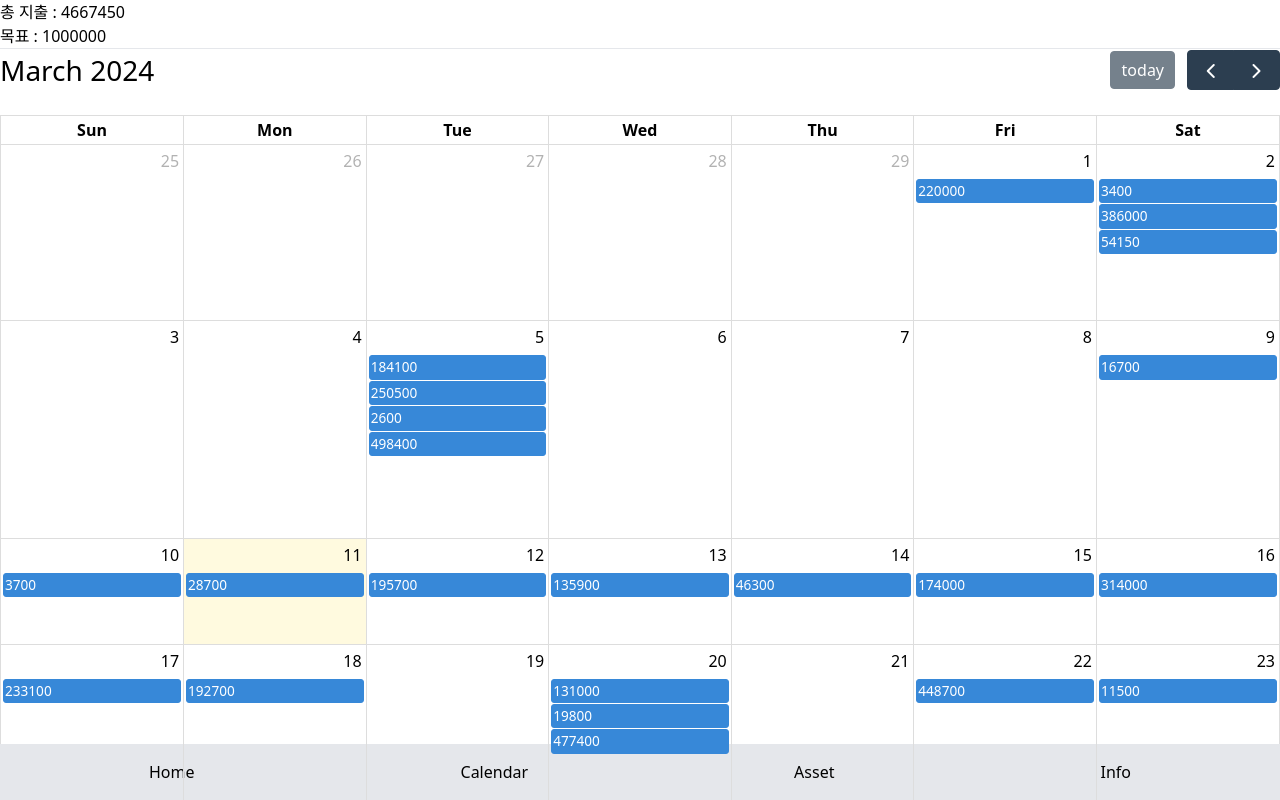
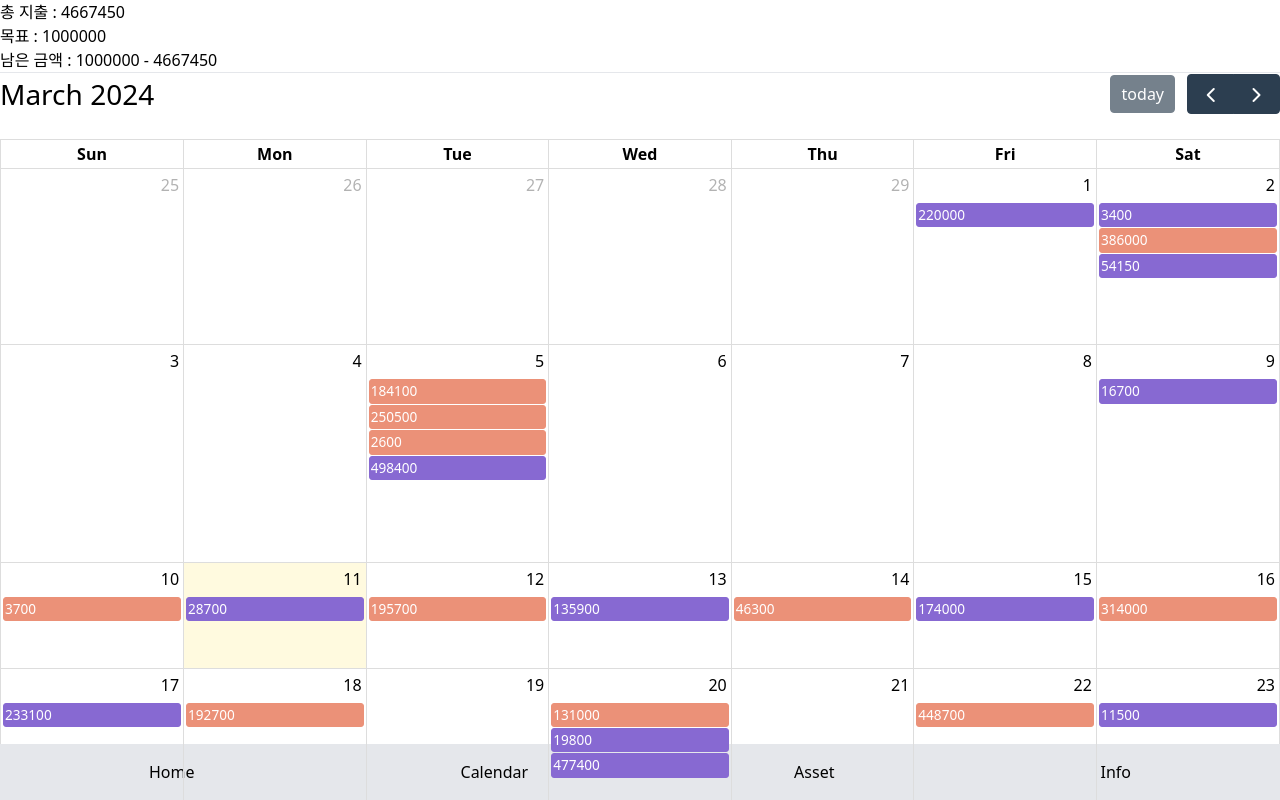
Before and after one commit to taewonnn/Wooma, a React (Create React App) app: page /calendar in a window 1280 px wide. Shown: the top 800 px of the page. Built offline with nearby package versions, Linux system fonts and the light colour scheme.

Commit message:
feat: id -> color 매핑 함수

```diff
--- a/src/pages/Calendar.tsx
+++ b/src/pages/Calendar.tsx
@@ -8,6 +8,7 @@ import { IDateSelectArg, ITransactions, TotalAmounts } from '../types/calendar';
 import Create from '../components/calendar/Create';
 import { useState } from 'react';
 import { Outlet } from 'react-router-dom';
+import { idToColor } from '../utils/colorUtils';
 
 /**
   • 전체 데이터셋: financialTransactions
@@ -24,7 +25,7 @@ function Calendar() {
   const [selectedDate, setSelectedDate] = useState('');
 
   /** Create - modal 상태 */
-  const [modalClose, setModalClose] = useState(false);
+  // const [modalClose, setModalClose] = useState(false);
 
   /** 일자 확인 함수 */
   const handleDateClick = (date: IDateSelectArg) => {
@@ -33,7 +34,7 @@ function Calendar() {
     // 날짜 클릭 상태 변경하여 create 모달 띄우기
     setDateClicked(true);
     setSelectedDate(clickedDate);
-    setModalClose(false);
+    // setModalClose(false);
   };
 
   /** transactions Data(수입/지출 내역) 가져오기 */
@@ -48,7 +49,7 @@ function Calendar() {
     // 테스트용 Json 정적데이터 ->  새로고침 시 새로운 요청X
     refetchOnWindowFocus: false,
   });
-  console.log('지출내역: ', transactions);
+  // console.log('지출내역: ', transactions);
 
   /** 상태 별 화면 */
   if (status === 'loading') {
@@ -67,18 +68,12 @@ function Calendar() {
         date: data.date,
         memberId: data.memberId,
         amount: data.amount,
-        // backgroundColor: data.transactionType === 'expense' ? 'red' : 'blue',
-        // borderColor: data.transactionType === 'expense' ? 'red' : 'blue',
+        backgroundColor: idToColor(data.memberId),
+        borderColor: idToColor(data.memberId),
       }));
   console.log('지출내역 parsing: ', events);
 
   /** 총 지출 데이터  */
-  // const { totalExpenses } = events.reduce(
-  //   (acc: TotalAmounts, transaction: ITransactions) => {
-  //     return (acc.totalExpenses += amount);
-  //   },
-  //   { totalIncome: 0, totalExpenses: 0 }
-  // );
   const totalExpenses = events.reduce((acc: number, data: ITransactions) => {
     return (acc += data.amount);
   }, 0);
@@ -95,6 +90,7 @@ function Calendar() {
       {/* 이번 달  지출 */}
       <p>총 지출 : {totalExpenses}</p>
       <p>목표 : 1000000</p>
+      <p>남은 금액 : 1000000 - {totalExpenses}</p>
       <hr />
 
       {/* FullCalendar */}
@@ -115,6 +111,9 @@ function Calendar() {
       ) : null} */}
       {/* 기존 Create End */}
 
+      {/* 신규 Create2 Start */}
+      {/* 신규 Create2 End */}
+
       <Outlet />
     </>
   );
--- /dev/null
+++ b/src/utils/colorUtils.ts
@@ -0,0 +1,11 @@
+/** Id 를 고유색상으로 변경 */
+export function idToColor(id: string): string {
+  let hash = 0;
+  for (let i = 0; i < id.length; i++) {
+    hash += id.charCodeAt(i);
+  }
+  const r = (hash * 70) % 255;
+  const g = (hash * 130) % 255;
+  const b = (hash * 90) % 255;
+  return `rgb(${r}, ${g}, ${b})`;
+}
```
